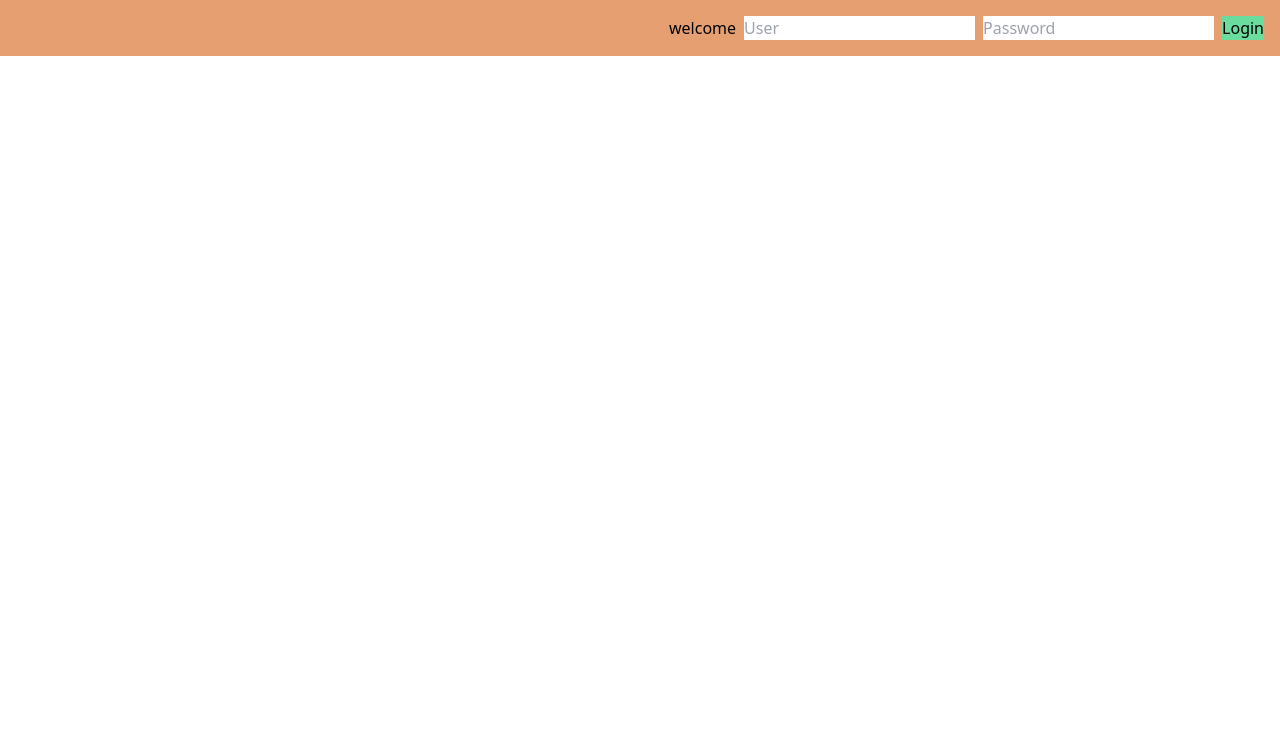
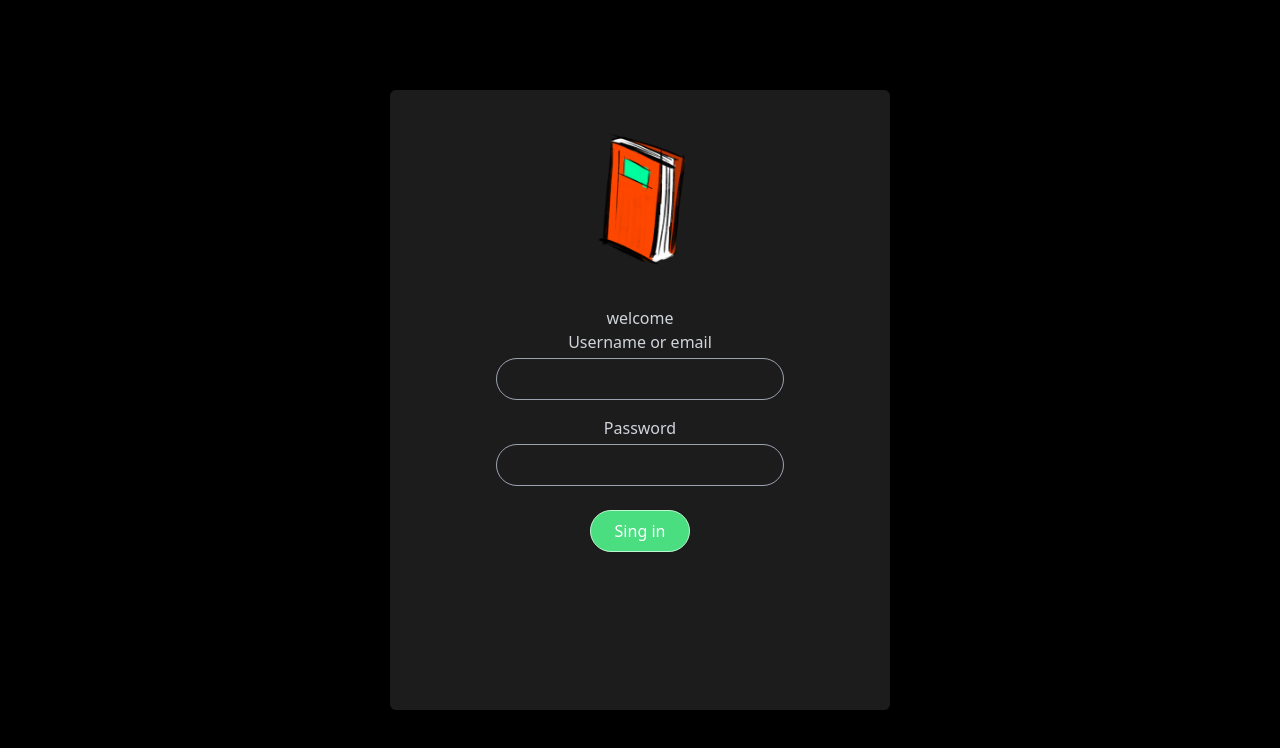
Before and after one commit to JynLeazy1/simpleWebLibrary, a React (Vite) app in the folder frontend/: page / in a window 1280 px wide. Shown: the top 748 px of the page. Built offline with nearby package versions, Linux system fonts and the light colour scheme.

Commit message:
refactor login page fix getbooks

```diff
--- a/frontend/index.html
+++ b/frontend/index.html
@@ -1,10 +1,10 @@
-<!DOCTYPE html>
+<!doctype html>
 <html lang="en">
   <head>
     <meta charset="UTF-8" />
-    <link rel="icon" type="image/svg+xml" href="/vite.svg" />
+    <link rel="icon" type="image/svg+xml" href="/public/logobook.png" />
     <meta name="viewport" content="width=device-width, initial-scale=1.0" />
-    <title>Simple Web Library 📚</title>
+    <title>Simple Web Library</title>
   </head>
   <body>
     <div id="root"></div>
--- a/frontend/src/UI/Error.jsx
+++ b/frontend/src/UI/Error.jsx
@@ -8,7 +8,7 @@ function Error() {
 
   return (
     <div>
-      <h1>Something went wrong 😢</h1>
+      <h1>Something went wrong 😿</h1>
       <p>{error.data || error.message}</p>
 
       {/* <LinkButton to="-1">&larr; Go back</LinkButton> */}
--- a/frontend/src/UI/Login.jsx
+++ b/frontend/src/UI/Login.jsx
@@ -19,19 +19,37 @@ function Login() {
   return (
     <form
       onSubmit={handleSubmit}
-      className="flex justify-end space-x-2 bg-primary p-4 text-center"
+      className="flex min-h-screen items-center justify-center space-x-2 bg-black p-4 text-center"
     >
-      <h2 className="">welcome</h2>
-      <input name="User" placeholder="User" className="" />
-      <input
-        name="Password"
-        placeholder="Password"
-        type="password"
-        className=""
-      />
-      <button type="submit" className="bg-success">
-        Login
-      </button>
+      <div className="flex h-[620px] w-[500px] flex-col items-center justify-start rounded-md bg-[#1c1c1c] pt-10">
+        <img
+          src="../../public/logobook.png"
+          alt="logo"
+          className="mb-10 w-24"
+        />
+        <h2 className="text-gray-300">welcome</h2>
+        <div className="mb-4 w-72">
+          <label className="text-gray-300">Username or email</label>
+          <input
+            name="User"
+            className="mt-1 w-full rounded-full border border-gray-400 bg-transparent p-2 text-white focus:outline-none"
+          />
+        </div>
+        <div className="mb-6 w-72">
+          <label className="text-gray-300">Password</label>
+          <input
+            name="Password"
+            type="password"
+            className="mt-1 w-full rounded-full border border-gray-400 bg-transparent p-2 text-white focus:outline-none"
+          />
+        </div>
+        <button
+          type="submit"
+          className="rounded-full border border-green-200 bg-green-400 px-6 py-2 text-white shadow-sm transition hover:bg-green-500"
+        >
+          Sing in
+        </button>
+      </div>
     </form>
   );
 }
--- a/frontend/src/features/booklist/Bookitem.jsx
+++ b/frontend/src/features/booklist/Bookitem.jsx
@@ -1,11 +1,11 @@
 import { Link } from "react-router-dom";
 
 function Bookitem({ book }) {
-  const { id, title, imageUrl } = book;
+  const { id, title, imageUrl, author, price } = book;
 
   return (
     <li className="flex gap-4 py-2">
-      <img src={imageUrl} alt={title} className="h-24" />
+      <img src={imageUrl} alt={title} className="mb-10 w-24" />
       <div className="flex grow flex-col pt-0.5">
         <Link to={`/bookDetails/${id}`} className="font medium">
           {title}
--- a/frontend/src/features/booklist/Booklist.jsx
+++ b/frontend/src/features/booklist/Booklist.jsx
@@ -4,10 +4,11 @@ import Bookitem from "./Bookitem";
 
 function Booklist() {
   const books = useLoaderData();
+  console.log({ books });
 
   return (
     <ul role="list" className="space-y-1 divide-y divide-stone-200 p-4 px-2">
-      {books.map((book) => (
+      {books.content.map((book) => (
         <Bookitem book={book} key={book.id}></Bookitem>
       ))}
     </ul>
--- a/frontend/src/services/apibooks.js
+++ b/frontend/src/services/apibooks.js
@@ -1,12 +1,17 @@
-const API_URL = "http://localhost:8080/api";
+/* const API_URL = "http://localhost:8080/api"; */
+const API_URL = "http://192.168.1.15:8080/api";
+const token = localStorage.getItem("token");
 
 export async function getBooks() {
-  const res = await fetch(`${API_URL}/books`, { headers: { Accept: "*/*" } });
+  const res = await fetch(`${API_URL}/books`, {
+    headers: { Accept: "*/*", Authorization: `Bearer ${token}` },
+  });
 
   // fetch won't throw error on 400 errors (e.g. when URL is wrong), so we need to do it manually. This will then go into the catch block, where the message is set
   if (!res.ok) throw Error("Failed getting books");
 
   const books = await res.json();
+  console.log({ books });
   return books;
 }
 
--- a/frontend/src/services/login.js
+++ b/frontend/src/services/login.js
@@ -9,7 +9,7 @@ export async function login(User, Password) {
       "Content-Type": "application/json",
       Accept: "*/*",
     },
-    body: JSON.stringify({ user: User, password: Password }),
+    body: JSON.stringify({ username: User, password: Password }),
   });
 
   console.log("status:", res.status);
--- a/frontend/vite.config.js
+++ b/frontend/vite.config.js
@@ -7,6 +7,7 @@ export default defineConfig({
   server: {
     hmr: {
       overlay: false,
+      host: true,
     },
   },
 });
```
Also changed, not shown: frontend/public/logobook.png (added), 1 other file (tests, documents, lock files or other folders).
